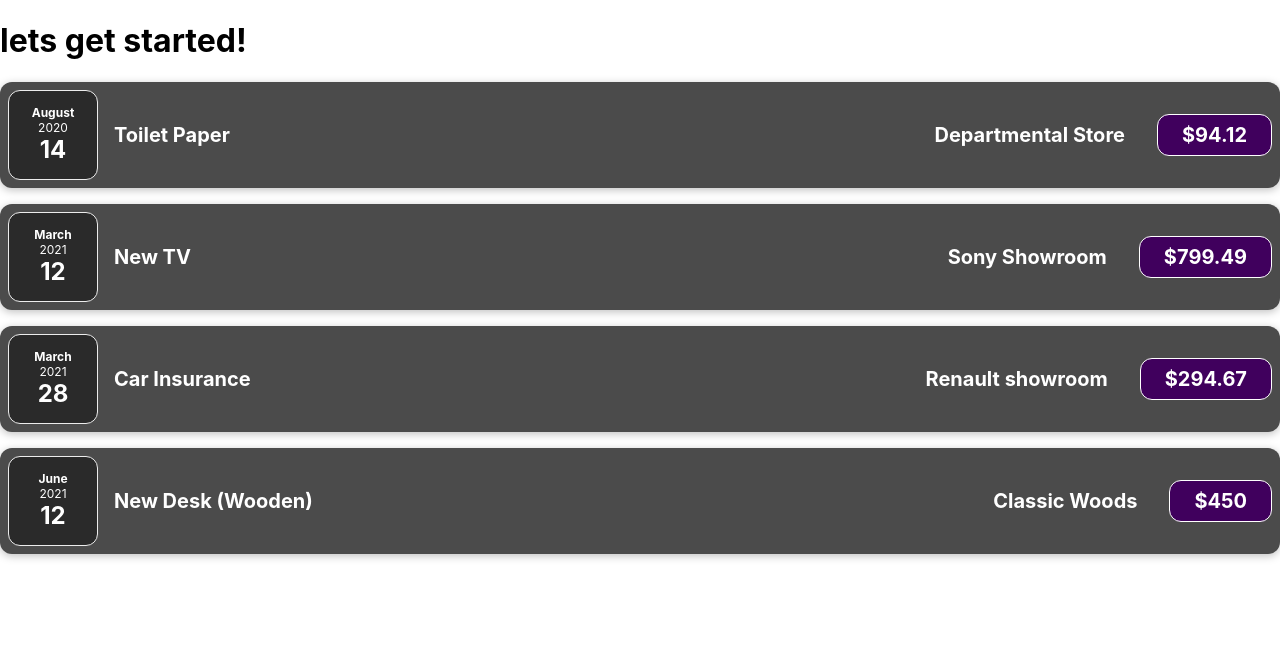
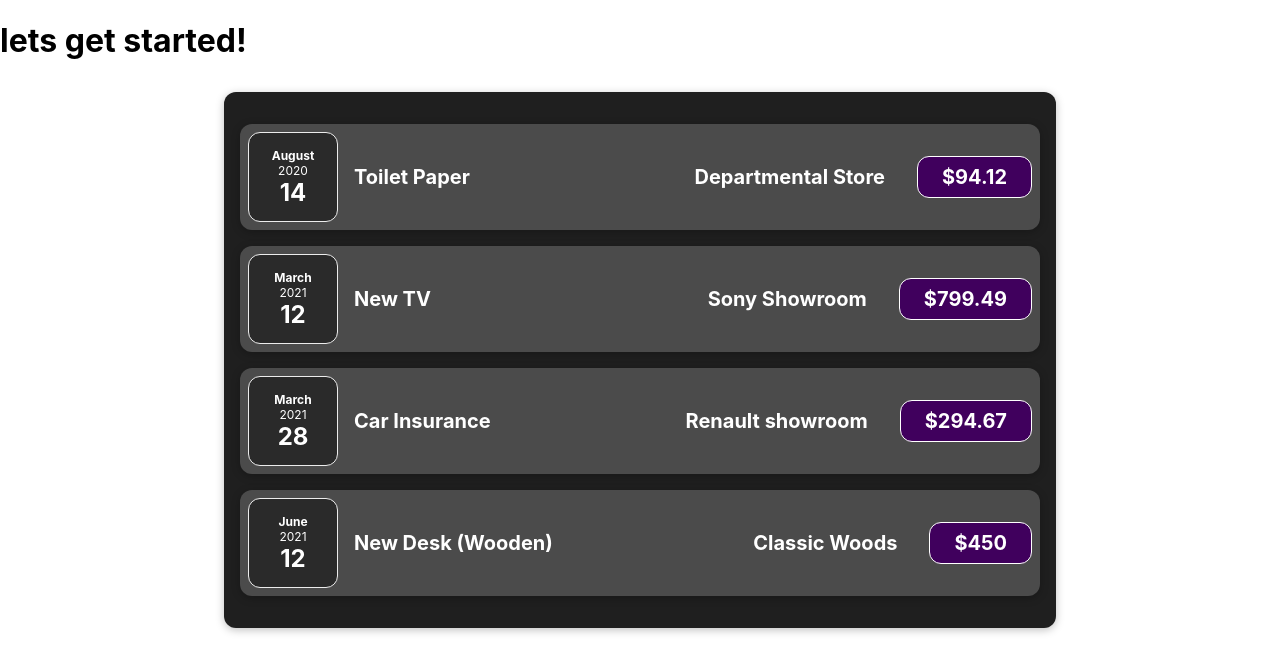
Before and after one commit to VijayarajThangadurai/React-project-1, a React (Create React App) app: page / in a window 1280 px wide. Shown: the top 672 px of the page. Built offline with nearby package versions, Linux system fonts and the light colour scheme.

Commit message:
task 11 card.jss

```diff
--- a/src/App.js
+++ b/src/App.js
@@ -1,4 +1,5 @@
-import ExpenseItem from "./components/Expenseitem";
+import React from 'react';
+import Expenses from "./components/Expenses";
 function App() {
   const expenses = [
     {
@@ -12,7 +13,7 @@ function App() {
     {
       id: 'e3',
       title: 'Car Insurance',
-      location:'Renault showroom',
+      location: 'Renault showroom',
       amount: 294.67,
       date: new Date(2021, 2, 28),
     },
@@ -24,22 +25,15 @@ function App() {
       date: new Date(2021, 5, 12),
     },
   ];
+  // return React.createElement('div', {},React.createElement('h2' ,{},"Let's get started!"),
+  // React.createElement(Expenses, {item: expenses})
+  // );
   return (
     <div>
-        <h1>lets get started!</h1>
-        {expenses.map((expenses, index) => (
-        <>
-        <div key= {expenses.id}> <ExpenseItem
-         title ={expenses.title}
-         location={expenses.location}
-         amount={expenses.amount}
-         date={expenses.date}></ExpenseItem> </div> </>
+      <h1>lets get started!</h1>
+      <Expenses item = {expenses}/>
+      </div>
 
-        ))}
-
-
-
-    </div>
   );
 }
 
--- /dev/null
+++ b/src/components/Card.css
@@ -0,0 +1,4 @@
+.card{
+    box-shadow: 0 2px 8px rgba(0, 0, 0, 0.25);
+    border-radius: 12px;
+}
--- /dev/null
+++ b/src/components/Card.js
@@ -0,0 +1,6 @@
+import './Card.css';
+function Card(props){
+    const classes ='card ' + props.className;
+    return <div className={classes}>{props.children}</div>;
+}
+export default Card;
--- a/src/components/ExpenseDate.js
+++ b/src/components/ExpenseDate.js
@@ -1,3 +1,4 @@
+import React from 'react';
 import './ExpenseDate.css';
 function ExpenseDate(props){
     const month = props.date.toLocaleString('en-US',{month: 'long'});
--- a/src/components/ExpenseDetails.css
+++ /dev/null
@@ -1,45 +0,0 @@
-.expense-item__description {
-    display: flex;
-    flex-direction: column;
-    gap: 1rem;
-    align-items: flex-end;
-    flex-flow: column-reverse;
-    justify-content: flex-start;
-    flex: 1;
-  }
-
-  .expense-item h2 {
-    color: #3a3a3a;
-    font-size: 1rem;
-    flex: 1;
-    margin: 0 1rem;
-    color: white;
-  }
-
-  .expense-item__price {
-    font-size: 1rem;
-    font-weight: bold;
-    color: white;
-    background-color: #40005d;
-    border: 1px solid white;
-    padding: 0.5rem;
-    border-radius: 12px;
-  }
-
-  @media (min-width: 580px) {
-    .expense-item__description {
-      flex-direction: row;
-      align-items: center;
-      justify-content: flex-start;
-      flex: 1;
-    }
-
-    .expense-item__description h2 {
-      font-size: 1.25rem;
-    }
-
-    .expense-item__price {
-      font-size: 1.25rem;
-      padding: 0.5rem 1.5rem;
-    }
-  }
--- a/src/components/ExpenseDetails.js
+++ b/src/components/ExpenseDetails.js
@@ -1,11 +1,15 @@
-import './ExpenseDetails.css';
-export const ExpenseDetails = (props)=>{
-    const {amount,location,title} = props;
+import React from 'react';
+import './Expenseitem.css';
+ const ExpenseDetails = (props)=>{
         return (
-            <div className='expense-item__details'>
-                <div className='expense-item__title'>{title}</div>
-                <div className='expense-item__location'>{location}</div>
-                <div className='expense-item__amount'>{amount}</div>
+            <div className='expense-item__description'>
+                <h2>{props.title}</h2>
+                <div className='expense-item__location'>
+                    <h2>{props.location}</h2> </div>
+                <div className='expense-item__price'>${props.amount}</div>
                 </div>
+
         );
 }
+
+export default ExpenseDetails;
--- a/src/components/Expenseitem.css
+++ b/src/components/Expenseitem.css
@@ -1,9 +1,54 @@
 .expense-item {
-    display: flex;
+  display: flex;
+  justify-content: space-between;
+  align-items: center;
+  padding: 0.5rem;
+  margin: 1rem 0;
+  background-color: #4b4b4b;
+}
+
+.expense-item__description {
+  display: flex;
+  flex-direction: column;
+  gap: 1rem;
+  align-items: flex-end;
+  flex-flow: column-reverse;
+  justify-content: flex-start;
+  flex: 1;
+}
+
+.expense-item h2 {
+  color: #3a3a3a;
+  font-size: 1rem;
+  flex: 1;
+  margin: 0 1rem;
+  color: white;
+}
+
+.expense-item__price {
+  font-size: 1rem;
+  font-weight: bold;
+  color: white;
+  background-color: #40005d;
+  border: 1px solid white;
+  padding: 0.5rem;
+  border-radius: 12px;
+}
+
+@media (min-width: 580px) {
+  .expense-item__description {
+    flex-direction: row;
     align-items: center;
-    box-shadow: 0 2px 8px rgba(0, 0, 0, 0.25);
-    padding: 0.5rem;
-    margin: 1rem 0;
-    border-radius: 12px;
-    background-color: #4b4b4b;
+    justify-content: flex-start;
+    flex: 1;
   }
+
+  .expense-item__description h2 {
+    font-size: 1.25rem;
+  }
+
+  .expense-item__price {
+    font-size: 1.25rem;
+    padding: 0.5rem 1.5rem;
+  }
+}
--- a/src/components/Expenseitem.js
+++ b/src/components/Expenseitem.js
@@ -1,17 +1,15 @@
+import React from 'react';
 import ExpenseDate from './ExpenseDate';
-import { ExpenseDetails } from './ExpenseDetails';
+import ExpenseDetails  from './ExpenseDetails';
+import Card from './Card';
 import './Expenseitem.css';
 function ExpenseItem(props){
 
     return (
-          <div className="expense-item">
+          <Card className="expense-item">
             <ExpenseDate date={props.date}/>
-            <div className='expense-item__description'>
-              <h2>{props.title}</h2>
-              <div className='=expense-item__location'><h2>{props.location}</h2></div>
-              <div className='expense-item__price'>${props.amount}</div>
-            </div>
-           </div>
+           <ExpenseDetails title={props.title} location ={props.location} amount={props.amount}/>
+            </Card>
 
     );
 }
--- /dev/null
+++ b/src/components/Expenses.css
@@ -0,0 +1,7 @@
+.expenses {
+    padding: 1rem;
+    background-color: rgb(31, 31, 31);
+    margin: 2rem auto;
+    width: 50rem;
+    max-width: 95%;
+  }
--- /dev/null
+++ b/src/components/Expenses.js
@@ -0,0 +1,39 @@
+import React from 'react';
+import ExpenseItem from "./Expenseitem";
+import Card from "./Card";
+import './Expenses.css';
+const  Expenses = (props) =>{
+
+    return (
+      <Card className="expenses">
+           <ExpenseItem
+           title = {props.item[0].title}
+           location= {props.item[0].location}
+           amount = {props.item[0].amount}
+           date = {props.item[0].date}
+           />
+            <ExpenseItem
+           title = {props.item[1].title}
+           location= {props.item[1].location}
+           amount = {props.item[1].amount}
+           date = {props.item[1].date}
+           />
+            <ExpenseItem
+           title = {props.item[2].title}
+           location= {props.item[2].location}
+           amount = {props.item[2].amount}
+           date = {props.item[2].date}
+           />
+            <ExpenseItem
+           title = {props.item[3].title}
+           location= {props.item[3].location}
+           amount = {props.item[3].amount}
+           date = {props.item[3].date}
+           />
+
+
+      </Card>
+    )
+}
+
+export default Expenses;
```
Also changed, not shown: src/components/ExpenseDate.css (line endings or trailing spaces).
